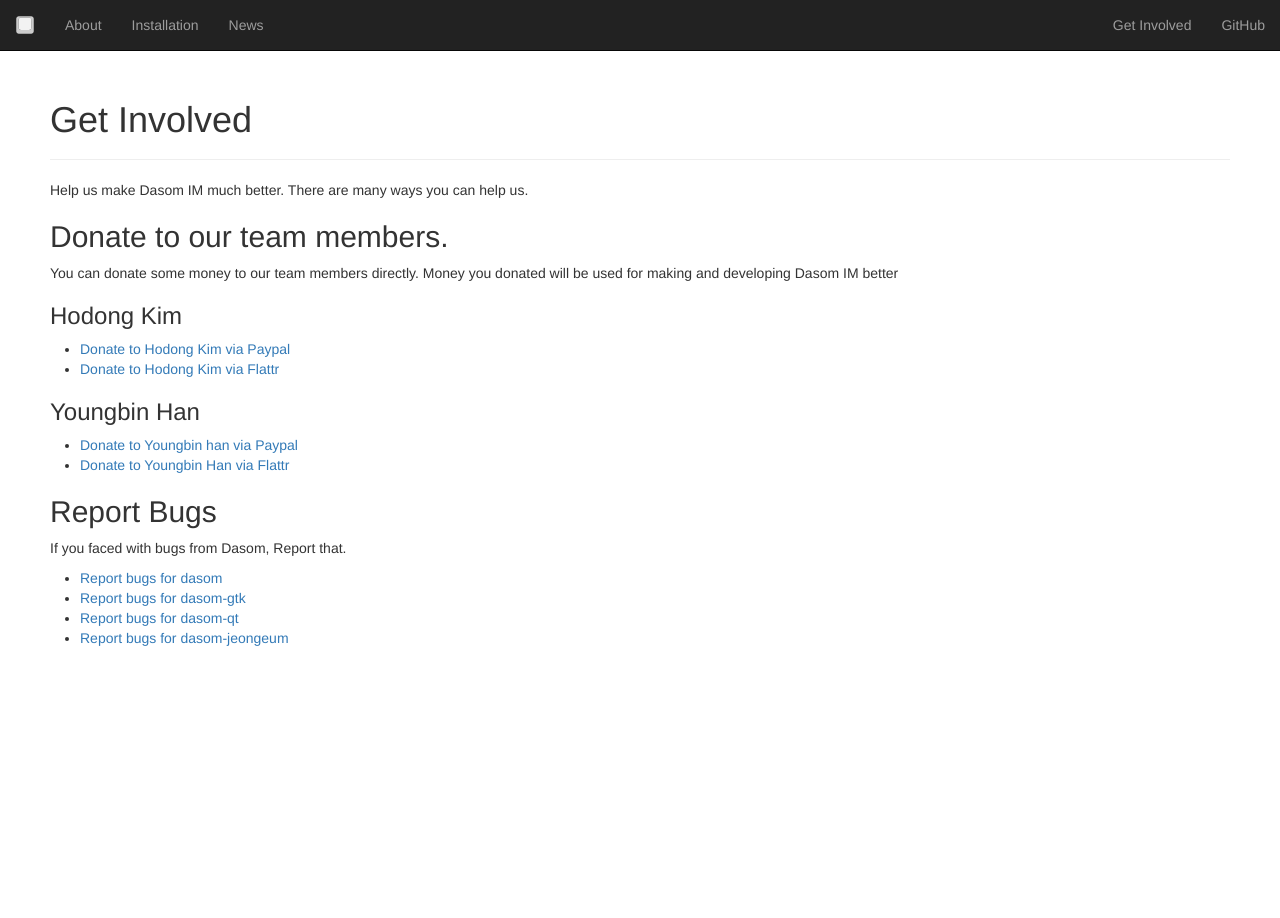
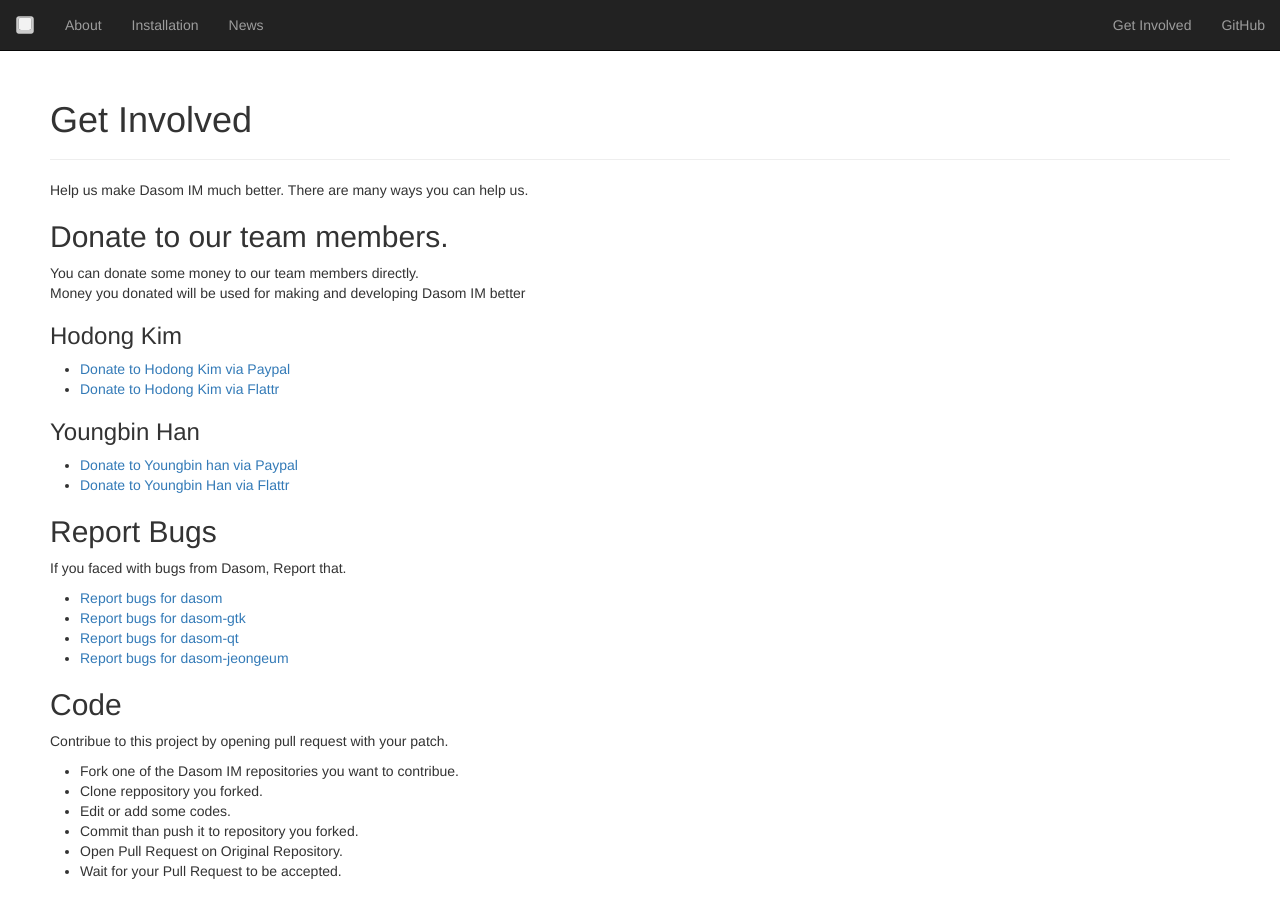
Before and after one commit to dasom-im/dasom-im.github.io, a Jekyll site: the page built from getinvolved.md, in a window 1280 px wide and 931 px high. Shown: the top 918 px of the window. Built offline with Jekyll 4.4.1, drawn with Linux system fonts in a browser that asks for light colours.

Commit message:
Update getinvolved.md

```diff
--- a/getinvolved.md
+++ b/getinvolved.md
@@ -7,7 +7,7 @@
 Help us make Dasom IM much better. There are many ways you can help us.
 
 ## Donate to our team members.
-You can donate some money to our team members directly.
+You can donate some money to our team members directly.<br>
 Money you donated will be used for making and developing Dasom IM better
 
 ### Hodong Kim
@@ -26,3 +26,14 @@
  - [Report bugs for dasom-gtk](https://github.com/dasom-im/dasom-gtk/issues/new)
  - [Report bugs for dasom-qt](https://github.com/dasom-im/dasom-qt/issues/new)
  - [Report bugs for dasom-jeongeum](https://github.com/dasom-im/dasom-jeongeum/issues/new)
+
+## Code
+
+Contribue to this project by opening pull request with your patch.
+
+ - Fork one of the Dasom IM repositories you want to contribue.
+ - Clone reppository you forked.
+ - Edit or add some codes.
+ - Commit than push it to repository you forked.
+ - Open Pull Request on Original Repository.
+ - Wait for your Pull Request to be accepted.
```
